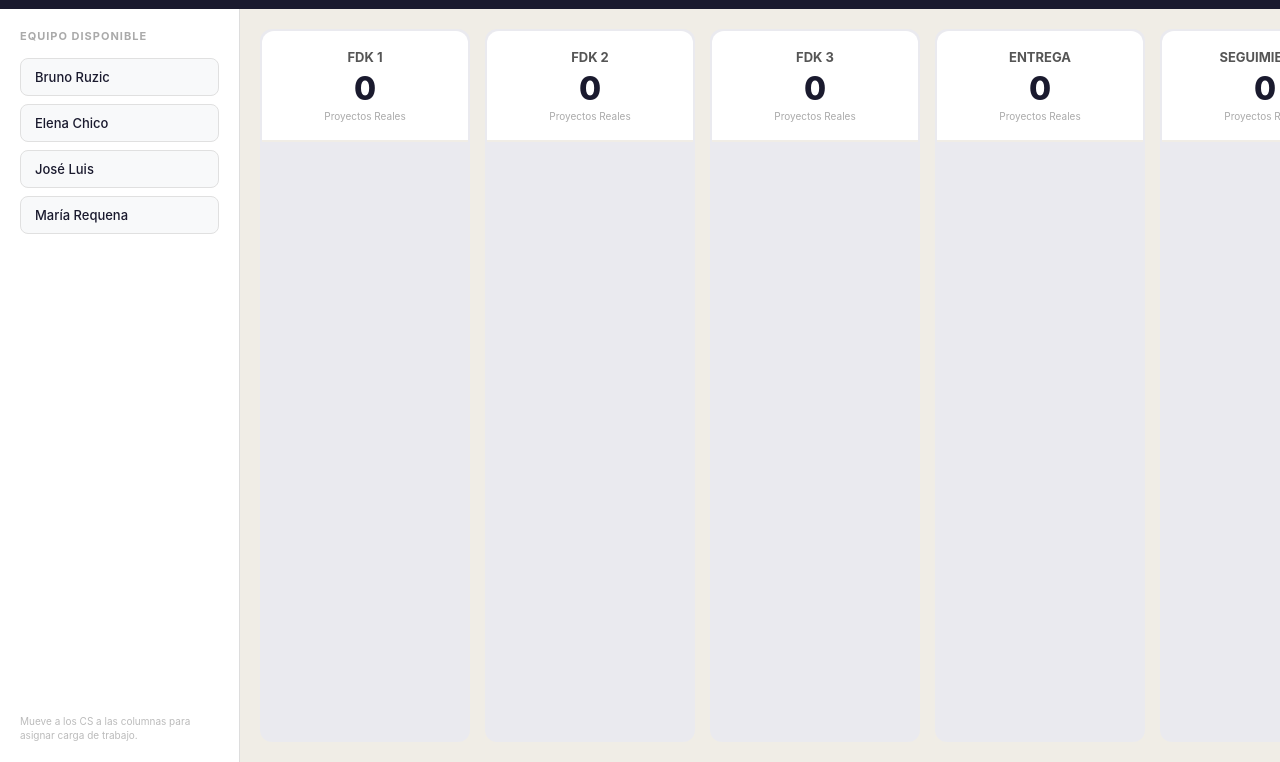
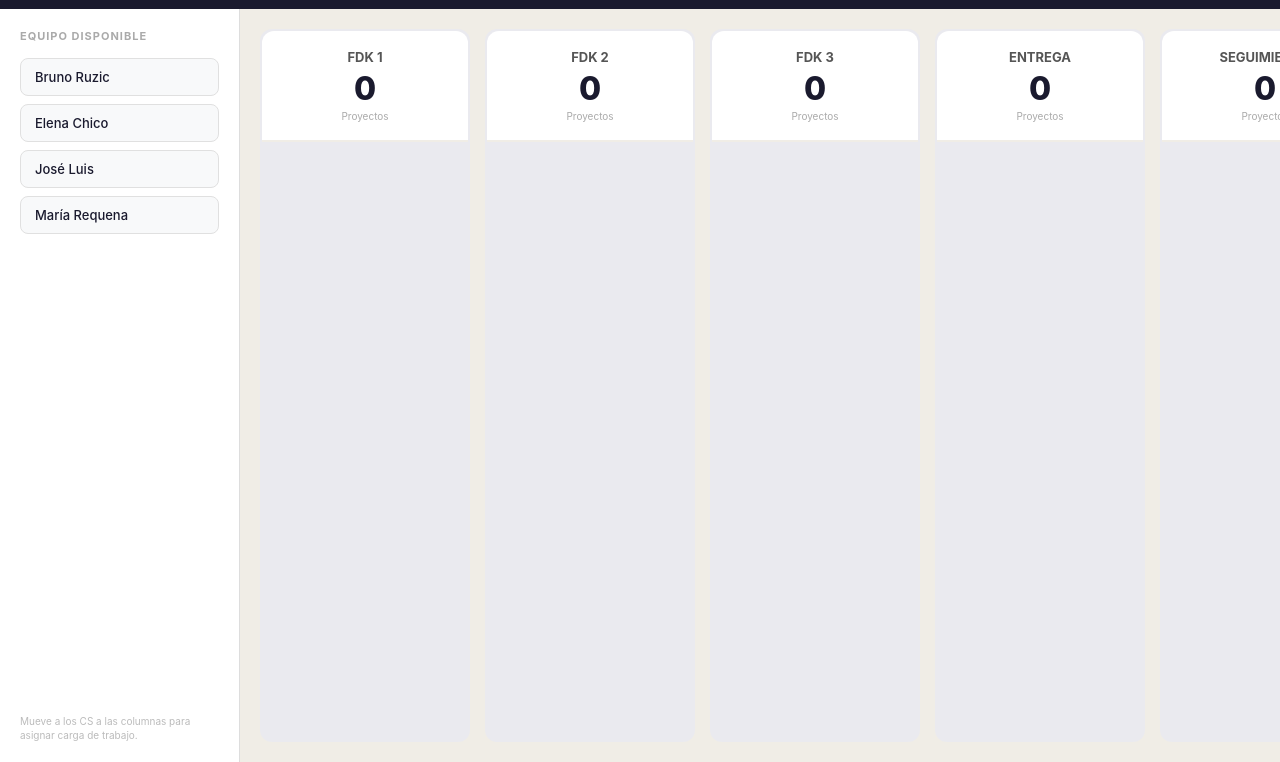
Before and after one commit to brunoruzic-ui/CS-ASSIGNATION, a website: page index.html in a window 1280 px wide. Shown: the part 38-800 px from the top of the page. Drawn offline with Linux system fonts and the light colour scheme; no server answers.

Commit message:
Update index.html

```diff
--- a/index.html
+++ b/index.html
@@ -123,7 +123,7 @@ function initUI() {
             <div class="stage-header">
                 <div class="stage-name">${s.label}</div>
                 <div class="project-count" id="count-${s.id}">0</div>
-                <div class="project-label">Proyectos Reales</div>
+                <div class="project-label">Proyectos</div>
             </div>
             <div class="assignment-zone" id="zone-${s.id}"></div>
         `;
```
